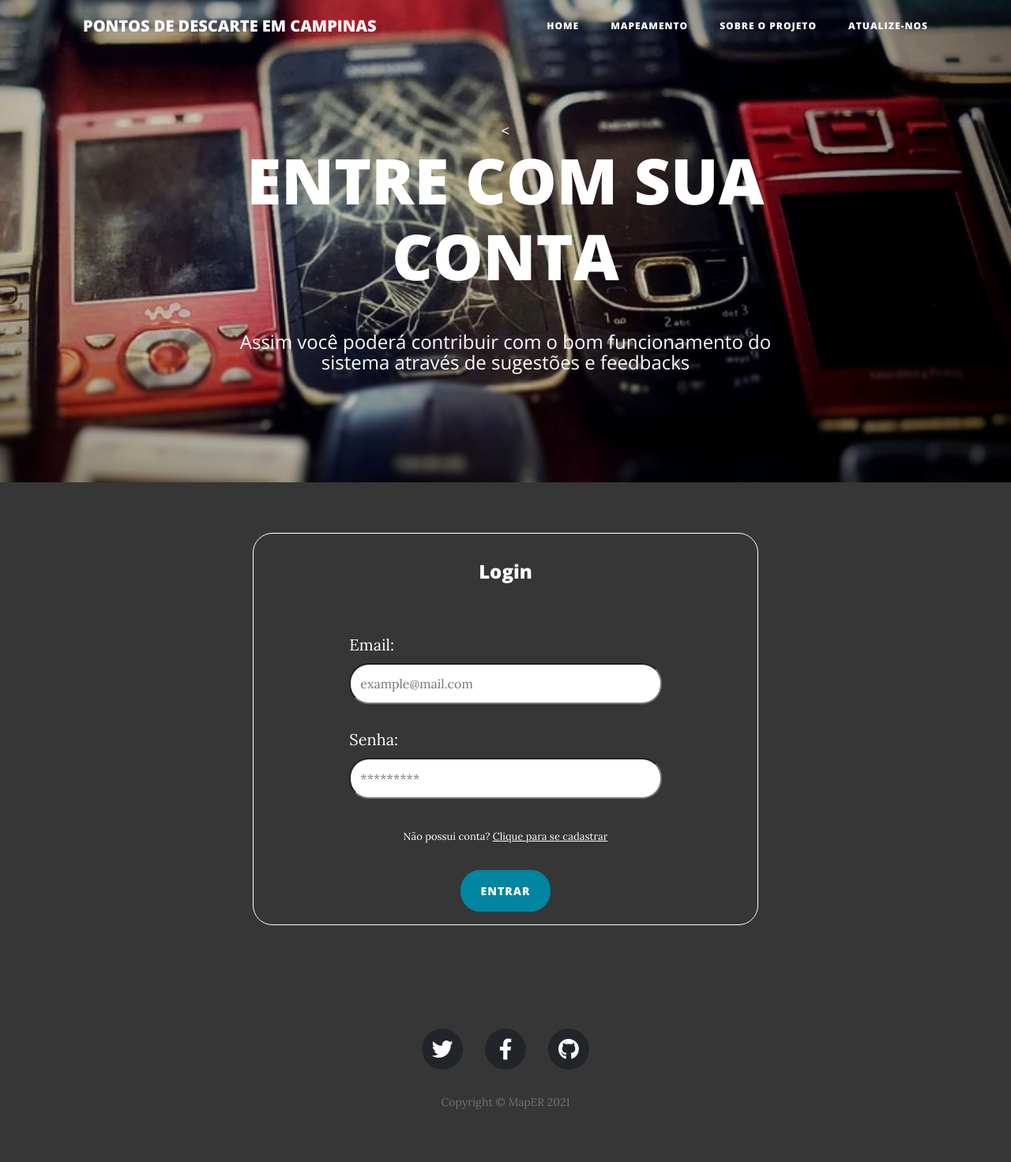
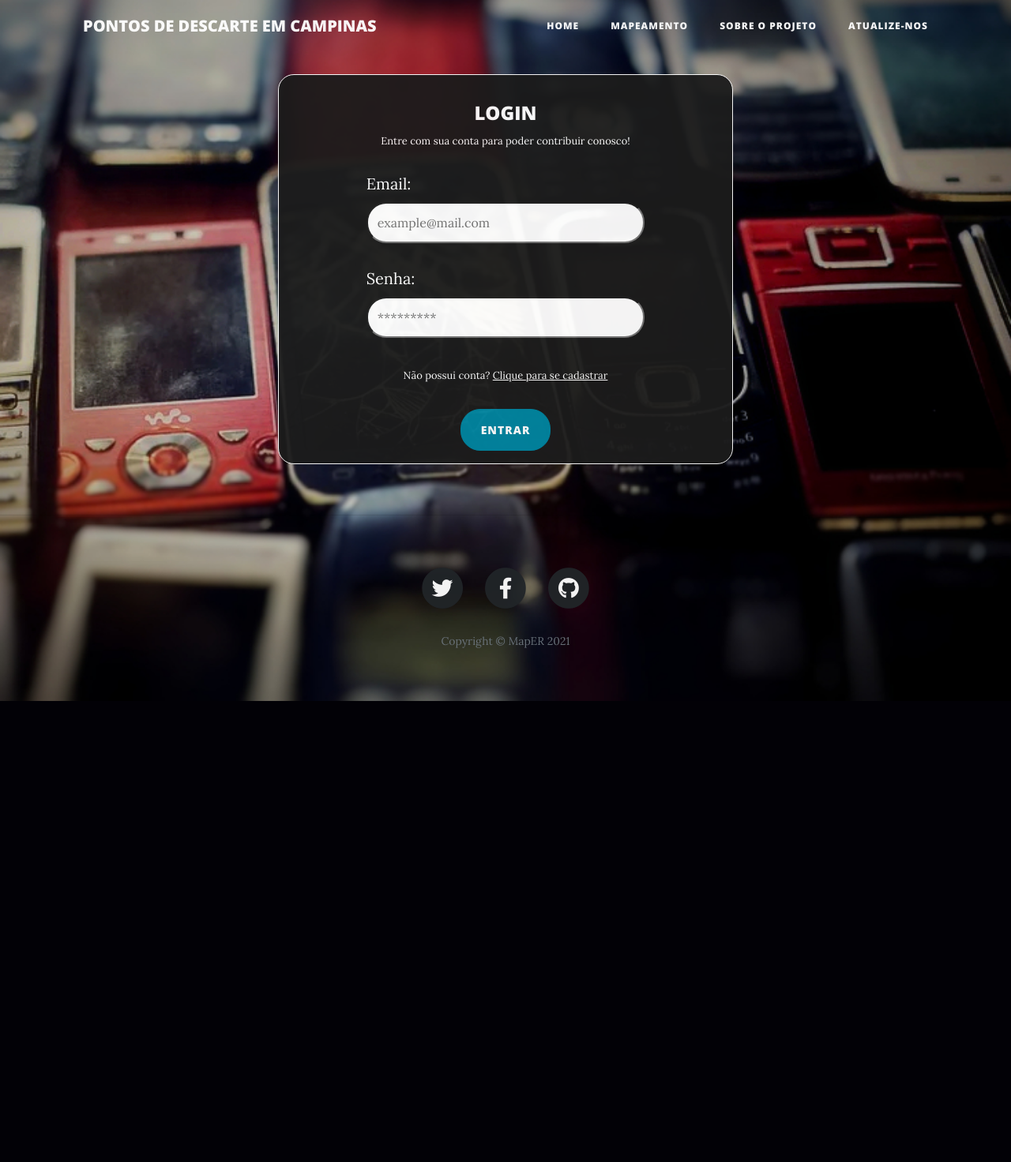
Before and after one commit to Gabriel2712/mapeamento-pontos-de-descarte-CMP, a PHP site: page /login.php in a window 1280 px wide. Shown: the whole page at 79% size. After the commit the page ends 888 px from the top, so only its background shows below. Run offline with PHP 8.4, Linux system fonts and the light colour scheme; some libraries are stand-ins or nearby versions.

Commit message:
melhoria no layout das páginas de cadastro e login

```diff
--- a/css/style.css
+++ b/css/style.css
@@ -1,10 +1,9 @@
 .customContainer{
-    width: 50%;
-    margin-left: 25%;
+    width: 45%;
+    position: relative;
+    margin: 5% auto 5% auto;
     border: solid white 1px;
-    margin-top: 5%;
-    margin-bottom: 5%;
-    border-radius: 25px;
+    border-radius: 20px;
 }
 
 .customInput{
--- a/login.php
+++ b/login.php
@@ -7,28 +7,15 @@
 
 </head>
 
-<body>
-
-  <!-- Page Header -->
-  <header class="masthead" style="background-image: url('img/lixoseletronicos-atualize.jpg');">
-    <div class="container">
-      <div class="row">
-        <div class="col-lg-8 col-md-10 mx-auto">
-          <div class="page-heading" style="padding:150px 0 100px">
-          <<h1>ENTRE COM SUA CONTA</h1><br>
-          <h4><span class="subheading">Assim você poderá contribuir com o bom funcionamento do sistema através de sugestões e feedbacks</span></h4><br>
-          </div>
-        </div>
-      </div>
-    </div>
-  </header>
-
-  <div class="customContainer">
+<body background="img/lixoseletronicos-atualize.jpg" style="background-repeat:no-repeat; opacity: 0.95; background-size: 100% 100%">
+<br>
+  <div class="customContainer" style="background-color: #1C1C1C;">
     <div>
       <div class="col-lg-8 mx-auto">
         <form name="sentMessage" id="loginForm" method="POST" action="bd_login.php">
-          <center><h4><p style="color: white">Login</p></h4></center>
-          <br>
+          <center><h4><p style="color: white">LOGIN</p></h4>
+          <p style="font-size: small; margin-top: -1.4rem">Entre com sua conta para poder contribuir conosco!</p>
+          </center>
             <?php if (isset($_GET['error'])) { ?>
      		      <p class="error"><?php echo $_GET['error']; ?></p>
      	      <?php } ?>
```
Also changed, not shown: cadastro.php (+4 -17 lines).
